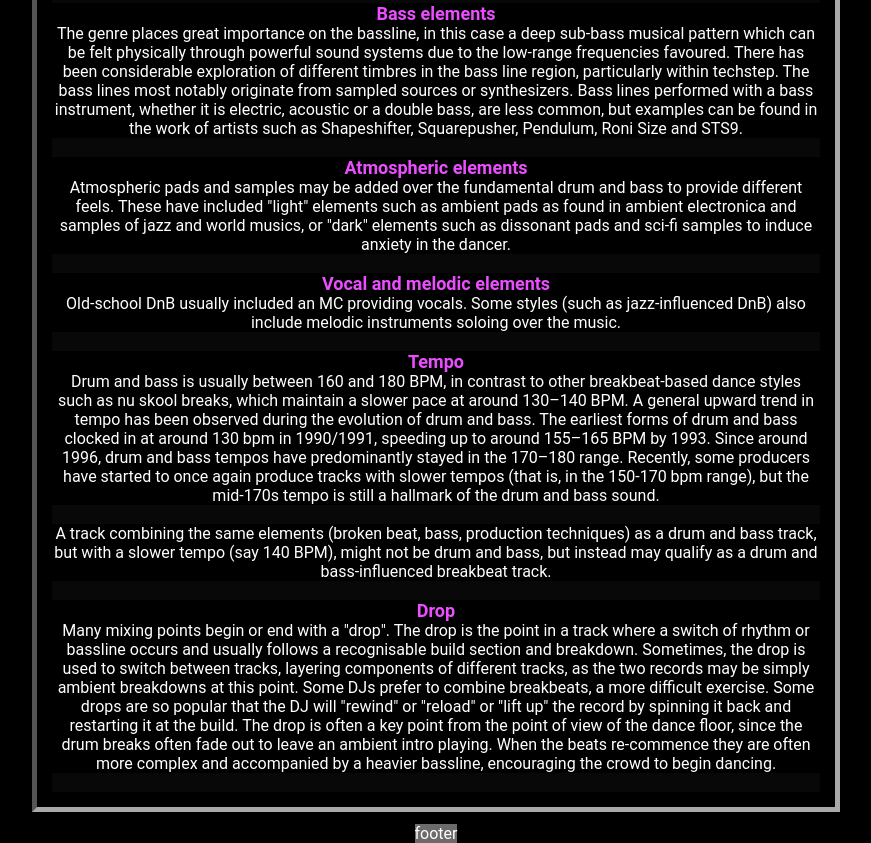
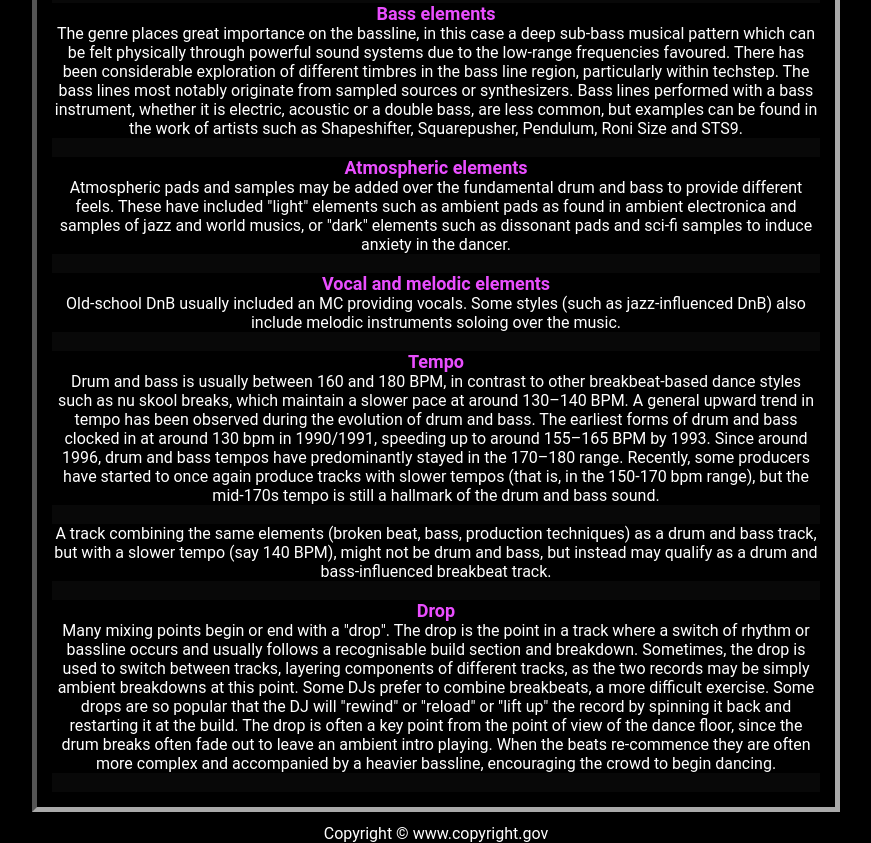
Before and after one commit to 70MS73R/Hackaton-DnB, a plain HTML site: page Elements.html in a window 1280 px wide. Shown: the part 993-1836 px from the top of the page, without its empty margins (204-1075 px from the left). Drawn offline with Linux system fonts and the light colour scheme.

Commit message:
Add files via upload

```diff
--- a/Elements.html
+++ b/Elements.html
@@ -63,7 +63,7 @@
 <p>Many mixing points begin or end with a "drop". The drop is the point in a track where a switch of rhythm or bassline occurs and usually follows a recognisable build section and breakdown. Sometimes, the drop is used to switch between tracks, layering components of different tracks, as the two records may be simply ambient breakdowns at this point. Some DJs prefer to combine breakbeats, a more difficult exercise. Some drops are so popular that the DJ will "rewind" or "reload" or "lift up" the record by spinning it back and restarting it at the build. The drop is often a key point from the point of view of the dance floor, since the drum breaks often fade out to leave an ambient intro playing. When the beats re-commence they are often more complex and accompanied by a heavier bassline, encouraging the crowd to begin dancing.</p>
 <br>
       </div>
-      <footer id="footer">footer</footer>
+      <footer id="footer"><p>Copyright &copy; www.copyright.gov</p></footer>
     </div>
   </body>
 </html>
```
Also changed, not shown: Sub-Genres.html (+1 -1 lines), contact.html (+2 -2 lines), history.html (+1 -1 lines), index.html (+1 -1 lines).
